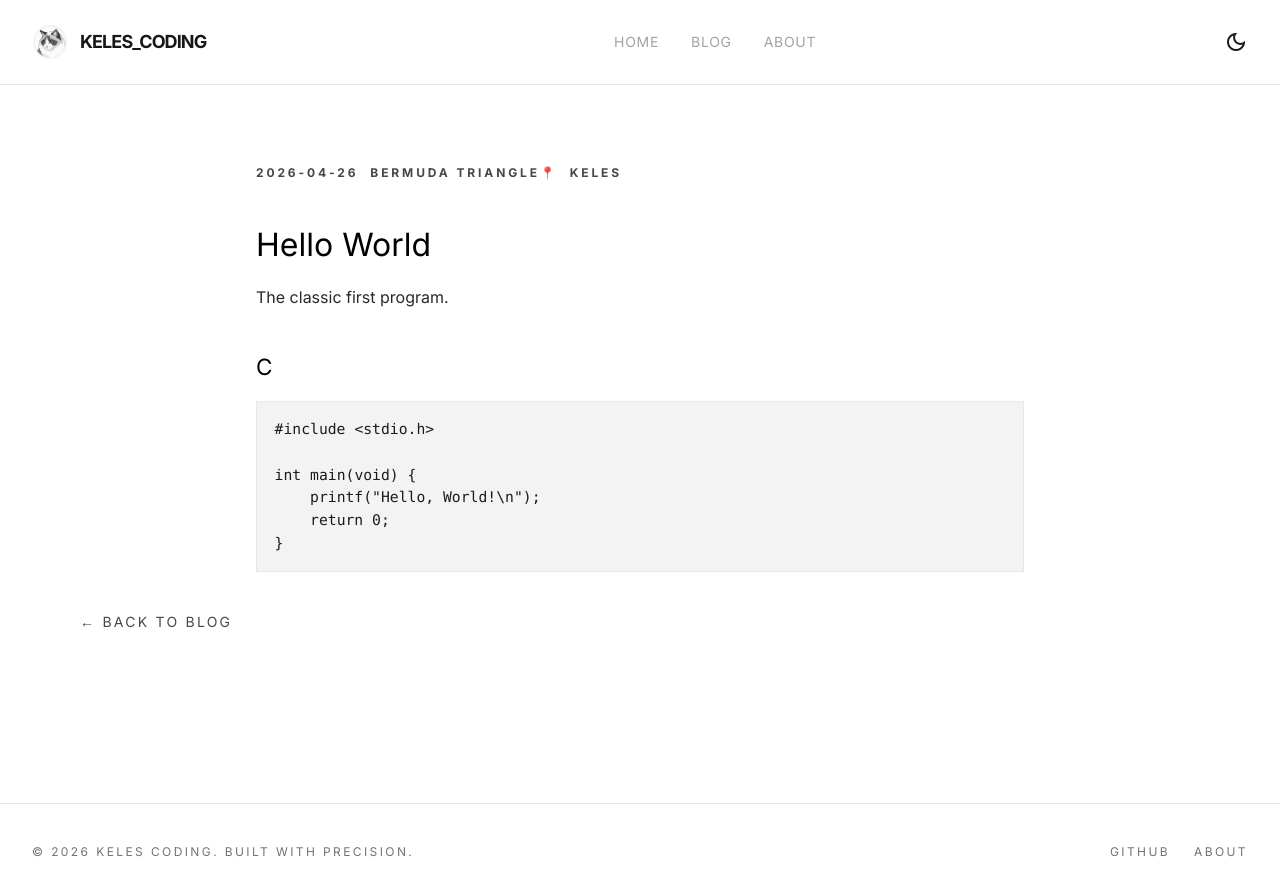
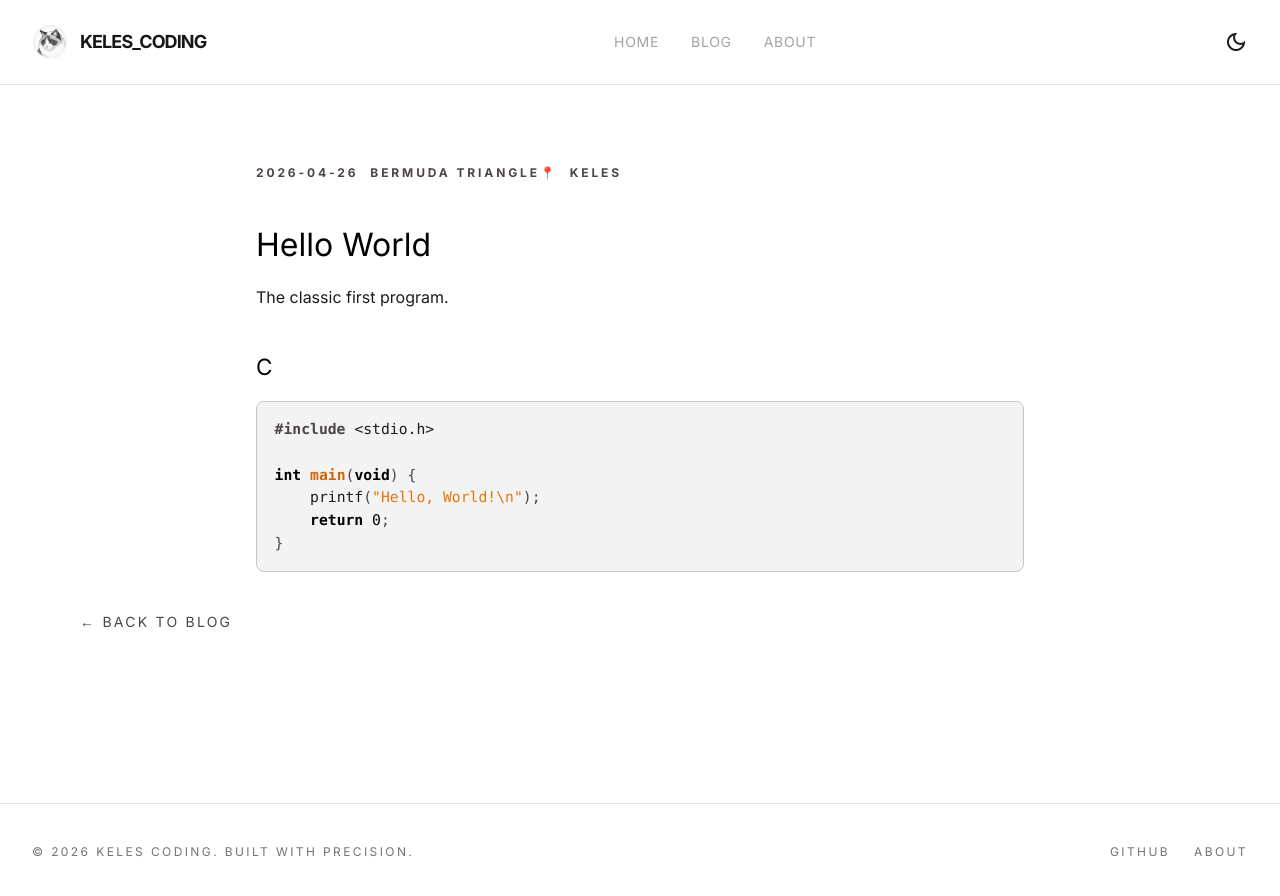
Before and after one commit to KeLes-Coding/KeLes-Coding.github.io, a Jekyll site: the page built from _posts/2026-04-26-hello-world.md, in a window 1280 px wide. Shown: the top 896 px of the page. Built offline with Jekyll 4.4.1, drawn with Linux system fonts in a browser that asks for light colours; nearby versions of some CDN libraries.

Commit message:
Added code highlighting, a copy button, and title anchors; optimized article layout and style.

```diff
--- a/_config.yml
+++ b/_config.yml
@@ -5,6 +5,11 @@
 lang: en
 theme: null
 markdown: kramdown
+kramdown:
+  input: GFM
+  syntax_highlighter: rouge
+  syntax_highlighter_opts:
+    css_class: 'highlight'
 baseurl: ""
 url: "https://keles-coding.github.io"
 timezone: Asia/Shanghai
--- /dev/null
+++ b/_includes/copy-button.html
@@ -0,0 +1,37 @@
+<script>
+document.addEventListener('DOMContentLoaded', function() {
+  var codeBlocks = document.querySelectorAll('.post .highlight');
+  codeBlocks.forEach(function(block) {
+    var code = block.querySelector('code');
+    if (!code || code.classList.contains('language-mermaid')) return;
+
+    var lang = '';
+    code.classList.forEach(function(cls) {
+      if (cls.startsWith('language-')) {
+        lang = cls.replace('language-', '');
+      }
+    });
+
+    if (lang) {
+      var label = document.createElement('span');
+      label.className = 'lang-label';
+      label.textContent = lang;
+      block.appendChild(label);
+    }
+
+    var btn = document.createElement('button');
+    btn.className = 'copy-button';
+    btn.setAttribute('aria-label', 'Copy code');
+    btn.innerHTML = '<span class="material-symbols-outlined">content_copy</span>';
+    btn.addEventListener('click', function() {
+      navigator.clipboard.writeText(code.textContent).then(function() {
+        btn.innerHTML = '<span class="material-symbols-outlined">check</span>';
+        setTimeout(function() {
+          btn.innerHTML = '<span class="material-symbols-outlined">content_copy</span>';
+        }, 2000);
+      });
+    });
+    block.appendChild(btn);
+  });
+});
+</script>
--- /dev/null
+++ b/_includes/heading-anchors.html
@@ -0,0 +1,14 @@
+<script>
+document.addEventListener('DOMContentLoaded', function() {
+  var headings = document.querySelectorAll('.post h2, .post h3, .post h4');
+  headings.forEach(function(h) {
+    if (!h.id) return;
+    var link = document.createElement('a');
+    link.href = '#' + h.id;
+    link.className = 'heading-anchor';
+    link.setAttribute('aria-label', 'Permalink to this heading');
+    link.innerHTML = '<span class="material-symbols-outlined" style="font-size:0.85em;vertical-align:middle;margin-left:0.4rem;">link</span>';
+    h.appendChild(link);
+  });
+});
+</script>
--- /dev/null
+++ b/_includes/katex.html
@@ -0,0 +1,15 @@
+{% if page.content contains "$$" or page.content contains "\\(" %}
+<link rel="stylesheet" href="https://cdn.jsdelivr.net/npm/katex@0.16.11/dist/katex.min.css">
+<script defer src="https://cdn.jsdelivr.net/npm/katex@0.16.11/dist/katex.min.js"></script>
+<script defer src="https://cdn.jsdelivr.net/npm/katex@0.16.11/dist/contrib/auto-render.min.js"
+  onload="renderMathInElement(document.querySelector('.post'), {
+    delimiters: [
+      {left: '$$', right: '$$', display: true},
+      {left: '$', right: '$', display: false},
+      {left: '\\(', right: '\\)', display: false},
+      {left: '\\[', right: '\\]', display: true}
+    ],
+    throwOnError: false
+  });">
+</script>
+{% endif %}
--- /dev/null
+++ b/_includes/mermaid.html
@@ -0,0 +1,36 @@
+{% if page.content contains "language-mermaid" %}
+<script type="module">
+  import mermaid from 'https://cdn.jsdelivr.net/npm/mermaid@11/dist/mermaid.esm.min.mjs';
+
+  var theme = document.documentElement.classList.contains('dark') ? 'dark' : 'default';
+
+  mermaid.initialize({
+    startOnLoad: true,
+    theme: theme,
+    themeVariables: {
+      primaryColor: '#eeeeee',
+      primaryTextColor: '#1a1c1c',
+      primaryBorderColor: '#cfc4c5',
+      lineColor: '#4c4546',
+      secondaryColor: '#e8e8e8',
+      tertiaryColor: '#f3f3f3',
+      fontFamily: 'Inter, sans-serif',
+      fontSize: '14px'
+    }
+  });
+
+  var observer = new MutationObserver(function() {
+    var newTheme = document.documentElement.classList.contains('dark') ? 'dark' : 'default';
+    mermaid.initialize({ startOnLoad: false, theme: newTheme });
+    document.querySelectorAll('.mermaid').forEach(function(el) {
+      el.removeAttribute('data-processed');
+    });
+    mermaid.run();
+  });
+
+  observer.observe(document.documentElement, {
+    attributes: true,
+    attributeFilter: ['class']
+  });
+</script>
+{% endif %}
--- a/_layouts/default.html
+++ b/_layouts/default.html
@@ -107,6 +107,7 @@
     }
   </script>
   <link rel="stylesheet" href="{{ '/assets/css/style.css' | relative_url }}">
+  <link rel="stylesheet" href="{{ '/assets/css/syntax-highlighting.css' | relative_url }}">
   <link rel="icon" type="image/png" sizes="192x192" href="{{ '/icon/favicon.png' | relative_url }}">
   <link rel="icon" type="image/png" sizes="32x32" href="{{ '/icon/favicon-32.png' | relative_url }}">
 </head>
--- a/_layouts/post.html
+++ b/_layouts/post.html
@@ -10,6 +10,10 @@
     <span>{{ page.author | default: site.author }}</span>
   </div>
   {{ content }}
+  {% include copy-button.html %}
+  {% include heading-anchors.html %}
+  {% include mermaid.html %}
+  {% include katex.html %}
 </article>
 
 <a href="{{ '/blog/' | relative_url }}" class="back-link mt-10 inline-flex items-center gap-2 text-sm uppercase tracking-[0.16em] text-on-surface-variant transition-colors duration-200 hover:text-primary">&larr; Back to blog</a>
--- a/assets/css/style.css
+++ b/assets/css/style.css
@@ -127,8 +127,10 @@
   clip-path: circle(48% at 50% 50%);
 }
 
+/* ── Post / Markdown Styles ── */
+
 .post {
-  color: #1a1c1c;
+  color: var(--color-on-surface);
 }
 
 .post > * + * {
@@ -140,22 +142,32 @@
 .post h4 {
   margin-top: 2.75rem;
   margin-bottom: 0.75rem;
-  color: #000000;
+  color: var(--color-primary);
   line-height: 1.25;
 }
 
-.post h2 {
-  font-size: 2rem;
+.post h2 { font-size: 2rem; }
+.post h3 { font-size: 1.4rem; }
+.post h4 { font-size: 1.15rem; }
+
+/* Heading anchor links */
+.heading-anchor {
+  opacity: 0;
+  transition: opacity 0.2s;
+  color: var(--color-on-surface-variant);
+  text-decoration: none;
 }
 
-.post h3 {
-  font-size: 1.4rem;
+.post h2:hover .heading-anchor,
+.post h3:hover .heading-anchor,
+.post h4:hover .heading-anchor {
+  opacity: 1;
 }
 
 .post p,
 .post ul,
 .post ol {
-  color: #2c2627;
+  color: var(--color-on-surface);
   font-size: 1rem;
 }
 
@@ -168,13 +180,96 @@
   margin-top: 0.45rem;
 }
 
+/* ── Tables ── */
+
+.post table {
+  width: 100%;
+  border-collapse: collapse;
+  margin: 1.25rem 0;
+  font-size: 0.92rem;
+}
+
+.post thead {
+  border-bottom: 2px solid var(--color-outline-variant);
+}
+
+.post th {
+  text-align: left;
+  padding: 0.6rem 0.75rem;
+  font-weight: 600;
+  color: var(--color-on-surface);
+}
+
+.post td {
+  padding: 0.6rem 0.75rem;
+  border-bottom: 1px solid var(--color-outline-variant);
+  color: var(--color-on-surface-variant);
+}
+
+.post tr:hover td {
+  background-color: var(--color-surface-container-low);
+}
+
+/* ── Task Lists / Checkboxes ── */
+
+.post ul.task-list {
+  list-style: none;
+  padding-left: 0;
+}
+
+.post ul.task-list li {
+  display: flex;
+  align-items: flex-start;
+  gap: 0.5rem;
+}
+
+.post ul.task-list li input[type="checkbox"] {
+  appearance: none;
+  -webkit-appearance: none;
+  width: 1.1rem;
+  height: 1.1rem;
+  border: 2px solid var(--color-outline);
+  border-radius: 0.2rem;
+  margin-top: 0.25rem;
+  flex-shrink: 0;
+  cursor: default;
+  position: relative;
+}
+
+.post ul.task-list li input[type="checkbox"]:checked {
+  background-color: var(--color-primary);
+  border-color: var(--color-primary);
+}
+
+.post ul.task-list li input[type="checkbox"]:checked::after {
+  content: '';
+  position: absolute;
+  left: 3px;
+  top: 0px;
+  width: 5px;
+  height: 9px;
+  border: solid var(--color-on-primary);
+  border-width: 0 2px 2px 0;
+  transform: rotate(45deg);
+}
+
+/* ── Code Blocks ── */
+
 .post pre {
   overflow-x: auto;
-  border: 1px solid #e8e8e8;
-  background: #f3f3f3;
+  border: 1px solid var(--color-outline-variant);
+  background: var(--color-surface-container-low);
   padding: 1rem 1.1rem;
   font-size: 0.92rem;
   line-height: 1.55;
+  border-radius: 0.5rem;
+}
+
+.post .highlight pre {
+  border: none;
+  padding: 1rem 1.1rem;
+  background: transparent;
+  margin: 0;
 }
 
 .post code {
@@ -182,43 +277,145 @@
 }
 
 .post :not(pre) > code {
-  border: 1px solid #e8e8e8;
-  background: #f3f3f3;
+  border: 1px solid var(--color-outline-variant);
+  background: var(--color-surface-container-low);
   padding: 0.1rem 0.35rem;
+  border-radius: 0.2rem;
+  font-size: 0.88em;
 }
 
+/* Copy button */
+.post .highlight .copy-button {
+  position: absolute;
+  top: 0.5rem;
+  right: 0.5rem;
+  background: var(--color-surface-container);
+  color: var(--color-on-surface-variant);
+  border: none;
+  border-radius: 0.25rem;
+  padding: 0.25rem;
+  cursor: pointer;
+  opacity: 0;
+  transition: opacity 0.2s;
+  display: flex;
+  align-items: center;
+  justify-content: center;
+}
+
+.post .highlight:hover .copy-button {
+  opacity: 1;
+}
+
+.post .highlight .copy-button .material-symbols-outlined {
+  font-size: 18px;
+}
+
+/* Language label */
+.post .highlight .lang-label {
+  position: absolute;
+  top: 0.25rem;
+  right: 2.5rem;
+  font-size: 0.7rem;
+  text-transform: uppercase;
+  letter-spacing: 0.1em;
+  color: var(--color-on-surface-variant);
+  opacity: 0.5;
+  font-family: "Inter", sans-serif;
+  pointer-events: none;
+}
+
+/* Mermaid pre-render hiding */
+.post pre:has(code.language-mermaid) {
+  display: none;
+}
+
+.post .mermaid {
+  margin: 1.25rem 0;
+}
+
+/* ── Blockquotes ── */
+
 .post blockquote {
+  position: relative;
   margin: 1.5rem 0;
-  border-left: 3px solid #000000;
-  padding-left: 1rem;
-  color: #3a3636;
+  padding: 0.75rem 1rem 0.75rem 1.25rem;
+  border-left: 3px solid var(--color-accent);
+  background: var(--color-surface-container-low);
+  border-radius: 0 0.5rem 0.5rem 0;
+  color: var(--color-on-surface-variant);
+  font-style: italic;
 }
+
+.post blockquote p:last-child {
+  margin-bottom: 0;
+}
+
+/* ── Horizontal Rules ── */
+
+.post hr {
+  border: none;
+  height: 1px;
+  background: var(--color-outline-variant);
+  margin: 2rem 0;
+}
+
+/* ── Images ── */
 
 .post img {
   max-width: 100%;
   height: auto;
+  border-radius: 0.5rem;
 }
 
+/* ── Table of Contents ── */
 
-.dark .post {
-  color: #f1f1f1;
+.post .toc,
+.post-toc {
+  background: var(--color-surface-container-low);
+  border: 1px solid var(--color-outline-variant);
+  border-radius: 0.5rem;
+  padding: 1rem 1.25rem;
+  margin-bottom: 1.5rem;
 }
 
-.dark .post h2,
-.dark .post h3,
-.dark .post h4 {
-  color: #ffffff;
+.post .toc::before,
+.post-toc::before {
+  content: 'Table of Contents';
+  display: block;
+  font-weight: 600;
+  font-size: 0.85rem;
+  text-transform: uppercase;
+  letter-spacing: 0.1em;
+  color: var(--color-on-surface-variant);
+  margin-bottom: 0.5rem;
 }
 
-.dark .post p,
-.dark .post ul,
-.dark .post ol,
-.dark .post blockquote {
-  color: #e0dedd;
+.post .toc ul {
+  padding-left: 1rem;
+  margin: 0;
+  list-style: none;
 }
 
-.dark .post pre,
-.dark .post :not(pre) > code {
-  border-color: #2f3131;
-  background: #1b1b1b;
+.post .toc li {
+  margin-top: 0.35rem;
 }
+
+.post .toc a {
+  color: var(--color-on-surface-variant);
+  transition: color 0.2s;
+}
+
+.post .toc a:hover {
+  color: var(--color-primary);
+}
+
+/* ── KaTeX ── */
+
+.post .katex {
+  color: var(--color-on-surface);
+}
+
+.post .katex-display {
+  margin: 1.25rem 0;
+  overflow-x: auto;
+}
--- /dev/null
+++ b/assets/css/syntax-highlighting.css
@@ -0,0 +1,157 @@
+.highlight {
+  background: var(--color-surface-container-low);
+  border: 1px solid var(--color-outline-variant);
+  border-radius: 0.5rem;
+  position: relative;
+  overflow: hidden;
+}
+
+.highlight pre {
+  margin: 0;
+  border: none;
+  padding: 1rem 1.1rem;
+  background: transparent;
+  overflow-x: auto;
+  font-size: 0.92rem;
+  line-height: 1.55;
+}
+
+.highlight code {
+  font-family: Consolas, "SFMono-Regular", Menlo, monospace;
+}
+
+/* Rouge token classes using MD3 color tokens */
+
+/* Comments */
+.highlight .c,
+.highlight .c1,
+.highlight .cm,
+.highlight .cs {
+  color: var(--color-on-surface-variant);
+  font-style: italic;
+}
+
+/* Keywords */
+.highlight .k,
+.highlight .kc,
+.highlight .kd,
+.highlight .kn,
+.highlight .kp,
+.highlight .kr,
+.highlight .kt {
+  color: var(--color-primary);
+  font-weight: 600;
+}
+
+/* Strings */
+.highlight .s,
+.highlight .s1,
+.highlight .s2,
+.highlight .se,
+.highlight .sh,
+.highlight .si,
+.highlight .sr,
+.highlight .sx {
+  color: var(--color-accent);
+}
+
+/* Numbers / Constants */
+.highlight .m,
+.highlight .mf,
+.highlight .mh,
+.highlight .mi,
+.highlight .mo,
+.highlight .nb,
+.highlight .no,
+.highlight .nt,
+.highlight .nv,
+.highlight .vc,
+.highlight .vg,
+.highlight .vi {
+  color: var(--color-tertiary);
+}
+
+/* Functions / Identifiers */
+.highlight .nf,
+.highlight .fm,
+.highlight .nd,
+.highlight .ni,
+.highlight .nl,
+.highlight .nn,
+.highlight .nx,
+.highlight .py {
+  color: var(--color-on-primary-container);
+}
+
+/* Types / Class names */
+.highlight .nc,
+.highlight .ne,
+.highlight .nf {
+  color: var(--color-accent-hover);
+  font-weight: 600;
+}
+
+/* Variables */
+.highlight .n,
+.highlight .nv,
+.highlight .vg,
+.highlight .vi {
+  color: var(--color-on-surface);
+}
+
+/* Operators */
+.highlight .o,
+.highlight .ow {
+  color: var(--color-primary);
+}
+
+/* Punctuation */
+.highlight .p,
+.highlight .pi {
+  color: var(--color-on-surface-variant);
+}
+
+/* Decorators / Annotations */
+.highlight .cp,
+.highlight .gs,
+.highlight .ge {
+  color: var(--color-on-surface-variant);
+  font-weight: 600;
+}
+
+/* Errors */
+.highlight .err {
+  color: var(--color-error);
+}
+
+/* Escapes */
+.highlight .se {
+  color: var(--color-accent);
+}
+
+/* Generic */
+.highlight .gd {
+  color: var(--color-error);
+}
+
+.highlight .gi {
+  color: var(--color-accent);
+}
+
+.highlight .gu {
+  color: var(--color-on-surface-variant);
+}
+
+/* Line numbers */
+.highlight .linenos {
+  color: var(--color-outline);
+  padding-right: 0.75rem;
+  border-right: 1px solid var(--color-outline-variant);
+  margin-right: 0.75rem;
+  user-select: none;
+}
+
+/* Line highlight */
+.highlight .hll {
+  background: var(--color-surface-container-high);
+}
```
